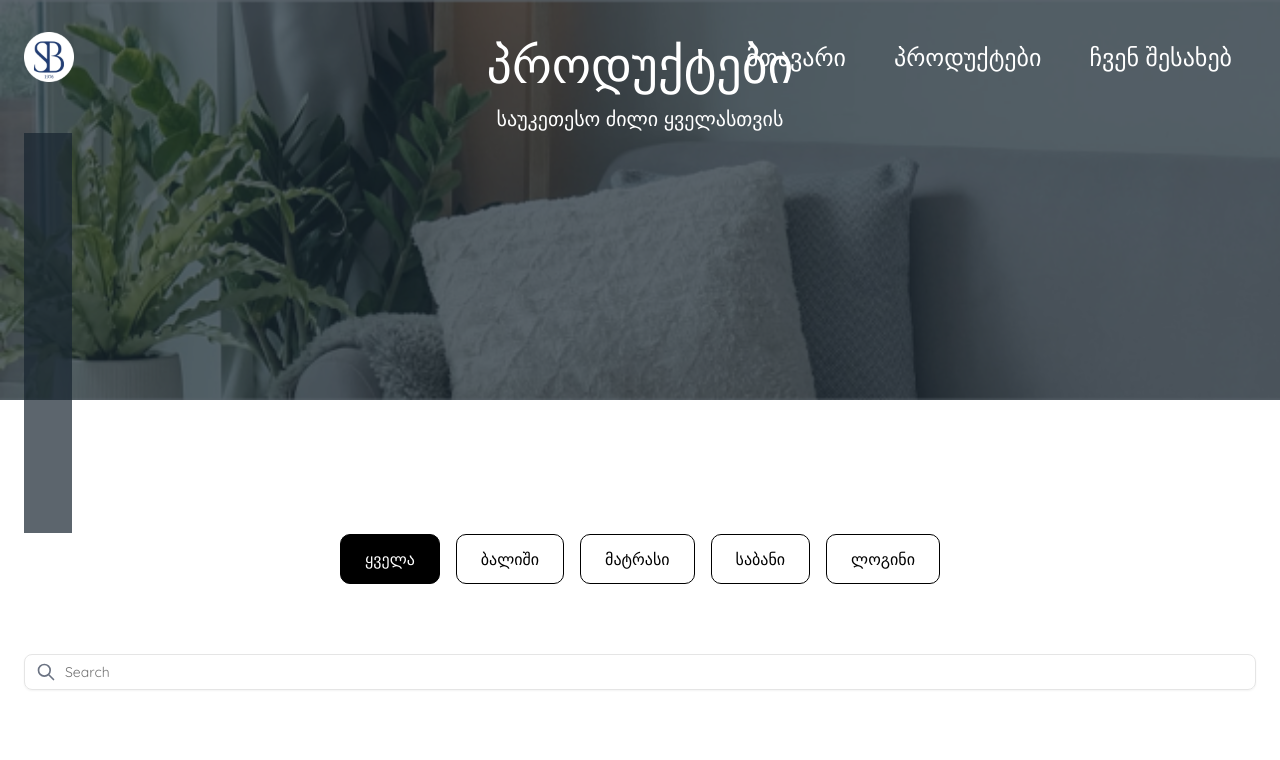
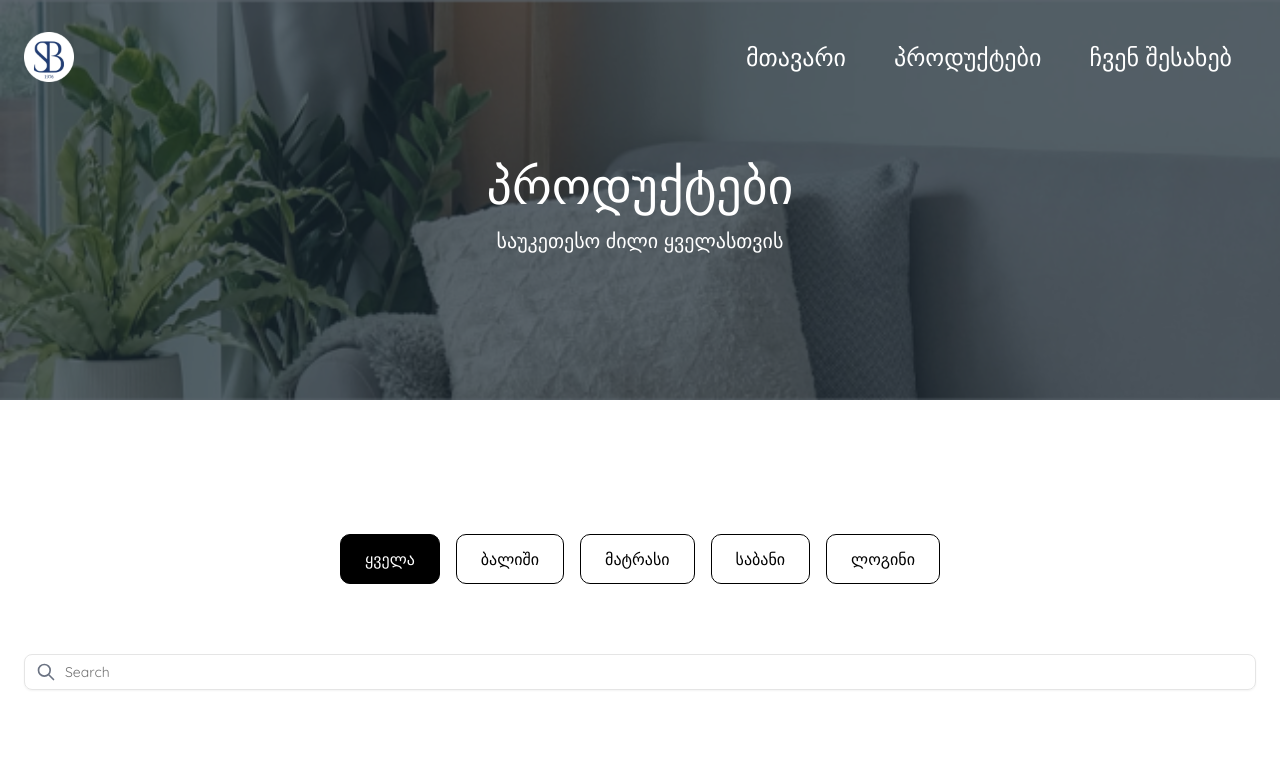
Before and after one commit to vmargalitadze/S-B, a Next.js app: page /all in a window 1280 px wide. Shown: the top 760 px of the page. Built offline with nearby package versions, Linux system fonts and the light colour scheme.

Commit message:
first commit

```diff
--- a/app/all/page.tsx
+++ b/app/all/page.tsx
@@ -56,8 +56,7 @@ function PageContent() {
               საუკეთესო ძილი ყველასთვის
               </p>
             </div>
-            <div className="flex h-[50vh] items-center flex-wrap bg-overlay sm:p-6 before:bg-title before:bg-opacity-70 aboutbg">
-          </div>
+
 
         </div>
       </div>
```
